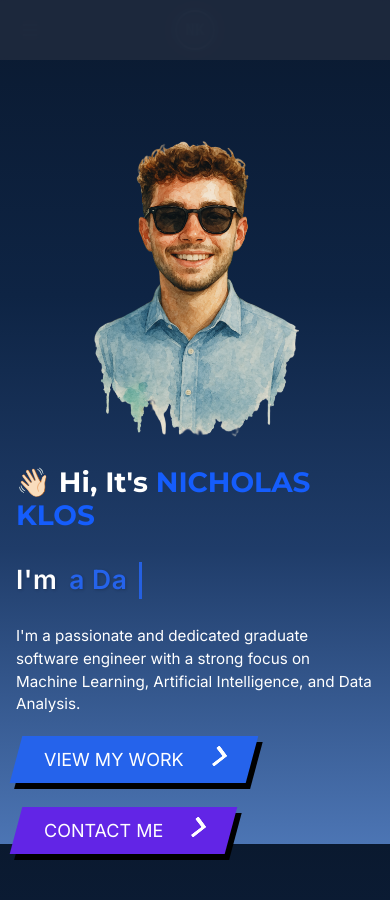
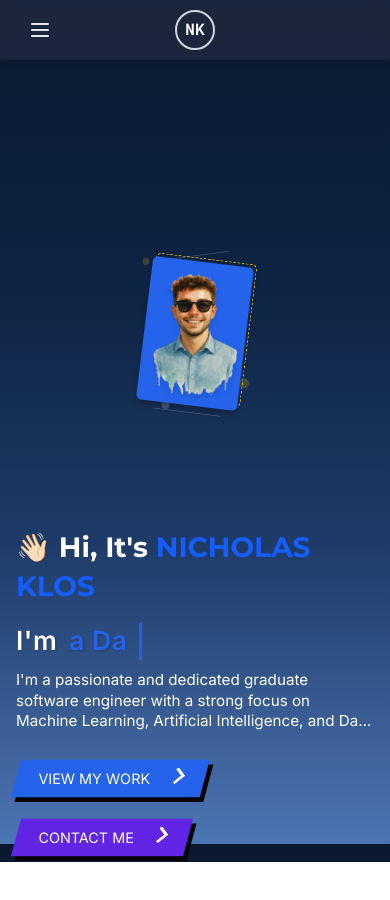
Before and after one commit to nickklos10/Nicholas-Klos-portfolio, a Next.js app: page / in a window 390 px wide. Shown: the top 900 px of the page. After the commit the page ends 862 px from the top, so only its background shows below. Built offline with nearby package versions, Linux system fonts and the light colour scheme.

Commit message:
Final adjustments: reduced size on mobile, improved spacing on desktop

```diff
--- a/package.json
+++ b/package.json
@@ -12,6 +12,7 @@
   "dependencies": {
     "@emailjs/browser": "^4.4.1",
     "@types/styled-components": "^5.1.34",
+    "@vercel/speed-insights": "^1.2.0",
     "framer-motion": "^12.7.4",
     "lucide-react": "^0.501.0",
     "next": "15.3.0",
--- a/src/app/about/page.tsx
+++ b/src/app/about/page.tsx
@@ -9,7 +9,7 @@ export default function About() {
   useEffect(() => setIsMounted(true), []);
 
   return (
-    <div className="min-h-screen flex flex-col items-center relative px-4 sm:px-6 pt-6 sm:pt-12 overflow-hidden">
+    <div className="min-h-screen flex flex-col items-center relative px-4 sm:px-6 pt-16 sm:pt-24 overflow-hidden">
       {/* Overlapping Titles - moderate spacing */}
       <div className="w-full text-center mb-16 sm:mb-24 md:mb-32 mt-8 sm:mt-16 relative">
         <h1 className="text-[12vw] font-bold text-white/5 absolute top-1/2 left-1/2 -translate-x-1/2 -translate-y-1/2 whitespace-nowrap">
--- a/src/app/page.tsx
+++ b/src/app/page.tsx
@@ -4,54 +4,124 @@ import Image from "next/image";
 import Link from "next/link";
 import TypeAnimation from "@/components/TypeAnimation";
 import AnimatedButton from "@/components/AnimatedButton";
+import styled from "styled-components";
 
 export default function Home() {
   return (
-    <div className="h-[calc(100vh-4rem)] flex flex-col justify-center relative">
+    <div className="h-[calc(100vh-4rem)] flex flex-col justify-center relative pt-12 md:pt-4">
       {/* Hero Section */}
-      <section className="container mx-auto px-4 flex flex-col-reverse md:flex-row items-center justify-center h-full gap-6 md:gap-8">
-        <div className="md:w-1/2 max-w-2xl md:max-h-[80vh] flex flex-col">
-          <h1 className="text-3xl md:text-5xl font-bold mb-6 font-heading text-white">
+      <section className="container mx-auto px-4 flex flex-col-reverse md:flex-row items-center justify-center h-full gap-4 md:gap-12 pt-24 md:pt-0">
+        <div className="md:w-1/2 max-w-2xl md:max-h-[80vh] flex flex-col space-y-3 md:space-y-8">
+          <h1 className="text-xl md:text-5xl font-bold font-heading text-white">
             👋🏻 Hi, It's <span className="text-blue-600">NICHOLAS KLOS</span>
           </h1>
 
           {/* Typing animation */}
-          <div className="h-14 mb-3 font-heading">
+          <div className="h-10 md:h-14 font-heading">
             <TypeAnimation />
           </div>
 
-          <p className="text-base md:text-lg text-white mb-5 line-clamp-4 md:line-clamp-none">
+          <p className="text-xs md:text-lg text-white line-clamp-3 md:line-clamp-none">
             I'm a passionate and dedicated graduate software engineer with a
             strong focus on Machine Learning, Artificial Intelligence, and Data
             Analysis.
           </p>
-          <div className="flex flex-wrap gap-6 mt-auto mb-4">
-            <div>
+          <div className="flex flex-wrap gap-3 md:gap-6 mt-3 md:mt-8">
+            <div className="transform scale-80 md:scale-100 origin-left">
               <Link href="/projects">
                 <AnimatedButton text="VIEW MY WORK" color="blue" />
               </Link>
             </div>
 
-            <div>
+            <div className="transform scale-80 md:scale-100 origin-left">
               <Link href="/contact">
                 <AnimatedButton text="CONTACT ME" color="purple" />
               </Link>
             </div>
           </div>
         </div>
-        <div className="md:w-1/3 flex justify-center">
-          <div className="w-52 md:w-72 max-w-sm">
+        <div className="md:w-1/3 flex justify-center mb-2 md:mb-0">
+          <StyledPortraitContainer className="scale-65 md:scale-100">
+            {/* Decorative elements */}
+            <div className="absolute w-4 h-4 bg-yellow-400/20 rounded-full -top-2 -left-1"></div>
+            <div className="absolute w-6 h-6 bg-yellow-400/20 rounded-full bottom-10 -right-2"></div>
+            <div className="absolute w-3 h-3 bg-white/20 rounded-full top-10 -right-3"></div>
+            <div className="absolute w-5 h-5 bg-white/20 rounded-full -bottom-2 left-10"></div>
+
+            {/* Diagonal lines */}
+            <div className="absolute h-px w-32 bg-white/30 -rotate-7 -top-4 right-10"></div>
+            <div className="absolute h-px w-40 bg-white/30 rotate-7 -bottom-4 left-5"></div>
+
+            {/* Back frame */}
+            <div className="frame-back"></div>
+
+            {/* Front frame */}
+            <div className="frame-front">
+              <div className="image-container">
                 <Image
                   src="/Me_SunG.png"
                   alt="Watercolor portrait of Nicholas Klos"
                   width={500}
                   height={600}
                   priority
-              className="w-full h-auto profile-image"
+                  className="profile-image"
                 />
               </div>
+            </div>
+          </StyledPortraitContainer>
         </div>
       </section>
     </div>
   );
 }
+
+const StyledPortraitContainer = styled.div`
+  position: relative;
+  width: 100%;
+  max-width: 320px;
+
+  /* Add custom scaling for mobile */
+  @media (max-width: 768px) {
+    max-width: 240px;
+    transform: scale(0.65);
+  }
+
+  .frame-back {
+    position: absolute;
+    top: -8px;
+    right: -8px;
+    bottom: 8px;
+    left: 8px;
+    border: 2px dashed #facc15;
+    border-radius: 12px;
+    transform: rotate(7deg);
+    z-index: 0;
+  }
+
+  .frame-front {
+    position: relative;
+    padding: 15px;
+    background: #2563eb;
+    transform: rotate(7deg);
+    box-shadow: 0 10px 15px -3px rgba(0, 0, 0, 0.3);
+    border: 4px solid #2563eb;
+    border-radius: 12px;
+    z-index: 1;
+
+    .image-container {
+      transform: rotate(-7deg);
+      overflow: hidden;
+      width: 100%;
+      height: 100%;
+      border-radius: 8px;
+
+      .profile-image {
+        width: 100%;
+        height: auto;
+        object-fit: cover;
+        display: block;
+        filter: drop-shadow(0 10px 8px rgba(0, 0, 0, 0.1));
+      }
+    }
+  }
+`;
--- a/src/app/projects/page.tsx
+++ b/src/app/projects/page.tsx
@@ -109,7 +109,7 @@ const projects = [
 
 export default function Projects() {
   return (
-    <div className="container mx-auto px-4 py-12">
+    <div className="container mx-auto px-4 py-12 pt-24 md:pt-28">
       <h1 className="text-4xl font-bold mb-8 text-center">My Projects</h1>
       <p className="text-gray-600 dark:text-gray-400 max-w-3xl mx-auto text-center mb-12">
         Here are some of the projects I've worked on. Each project represents a
--- a/src/components/Navbar.tsx
+++ b/src/components/Navbar.tsx
@@ -7,10 +7,7 @@ import { usePathname } from "next/navigation";
 const Navbar = () => {
   const [isOpen, setIsOpen] = useState(false);
   const [scrolled, setScrolled] = useState(false);
-  const [hidden, setHidden] = useState(false);
-  const lastScrollY = useRef(0);
   const pathname = usePathname();
-  const scrollTimer = useRef<NodeJS.Timeout | null>(null);
 
   // Close mobile menu when clicking outside
   const menuRef = useRef<HTMLDivElement>(null);
@@ -40,54 +37,21 @@ const Navbar = () => {
     setIsOpen(false);
   }, [pathname]);
 
-  // Modified scroll handler with debounce
+  // Simpler scroll handler that only toggles background transparency
   useEffect(() => {
     const handleScroll = () => {
-      const currentScrollY = window.scrollY;
-      const isMobile = window.innerWidth < 768;
-
-      // Always show navbar on mobile devices
-      if (isMobile) {
-        setHidden(false);
-        setScrolled(currentScrollY > 10);
-        return;
-      }
-
-      // Desktop behavior
-      if (currentScrollY > 50) {
+      if (window.scrollY > 20) {
         setScrolled(true);
       } else {
         setScrolled(false);
       }
-
-      // Only hide header on desktop
-      if (currentScrollY > lastScrollY.current && currentScrollY > 100) {
-        setHidden(true);
-      } else {
-        setHidden(false);
-      }
-
-      lastScrollY.current = currentScrollY;
     };
 
-    // Debounced scroll handler for better performance
-    const debouncedScroll = () => {
-      if (scrollTimer.current) {
-        clearTimeout(scrollTimer.current);
-      }
+    // Initial call
+    handleScroll();
 
-      scrollTimer.current = setTimeout(() => {
-        handleScroll();
-      }, 10);
-    };
-
-    window.addEventListener("scroll", debouncedScroll, { passive: true });
-    return () => {
-      if (scrollTimer.current) {
-        clearTimeout(scrollTimer.current);
-      }
-      window.removeEventListener("scroll", debouncedScroll);
-    };
+    window.addEventListener("scroll", handleScroll);
+    return () => window.removeEventListener("scroll", handleScroll);
   }, []);
 
   const linkClasses = (path: string) => {
@@ -105,15 +69,18 @@ const Navbar = () => {
   };
 
   return (
+    <header className="w-full fixed top-0 left-0 right-0 z-[9999]">
       <nav
-      className={`text-gray-300 bg-slate-800/90 backdrop-blur-md transition-all duration-300 z-40 sticky top-0 md:${
-        hidden ? "-translate-y-full" : "translate-y-0"
-      }`}
-      style={{ height: "60px" }}
+        className={`w-full ${
+          scrolled ? "bg-slate-800/95" : "bg-slate-800/90"
+        } backdrop-blur-sm shadow-md`}
+        style={{ minHeight: "60px" }}
       >
-      <div className="max-w-6xl mx-auto px-3 md:px-4 h-full">
-        <div className="flex justify-between items-center h-full">
-          {/* Left - Navigation Links */}
+        <div
+          className="max-w-6xl mx-auto px-4 h-full flex items-center justify-between"
+          style={{ minHeight: "60px" }}
+        >
+          {/* Left - Navigation Links (Desktop only) */}
           <div className="hidden md:flex space-x-4">
             <Link href="/" className={linkClasses("/")}>
               Home
@@ -130,11 +97,7 @@ const Navbar = () => {
           </div>
 
           {/* Center - Logo */}
-          <div
-            className={`flex-shrink-0 absolute left-1/2 transform -translate-x-1/2 transition-all duration-300 ${
-              scrolled ? "opacity-0 -translate-y-10" : "opacity-100"
-            }`}
-          >
+          <div className="flex-shrink-0 absolute left-1/2 transform -translate-x-1/2 transition-all duration-300">
             <div className="group w-10 h-10 md:w-12 md:h-12 bg-transparent rounded-full flex items-center justify-center overflow-hidden transition-all duration-300 border-2 border-gray-300 hover:border-blue-500">
               <span className="logo-text text-white text-base md:text-xl transition-colors duration-300">
                 NK
@@ -142,8 +105,8 @@ const Navbar = () => {
             </div>
           </div>
 
-          {/* Right - Social Icons */}
-          <div className="hidden md:flex items-center space-x-4 pr-4">
+          {/* Right - Social Icons (Desktop only) */}
+          <div className="hidden md:flex items-center space-x-4">
             {/* X Icon */}
             <a
               href="https://x.com/klos_nicholas"
@@ -185,17 +148,33 @@ const Navbar = () => {
             </a>
           </div>
 
-          {/* Mobile menu button */}
+          {/* Mobile menu button (Mobile only) */}
           <div className="md:hidden flex items-center">
             <button
               ref={buttonRef}
               onClick={() => setIsOpen(!isOpen)}
-              className="inline-flex items-center justify-center p-2 rounded-md text-gray-300 focus:outline-none"
-              aria-label="Toggle menu"
+              className="inline-flex items-center justify-center p-3 rounded-lg text-gray-200 hover:bg-slate-700 active:bg-slate-600 focus:outline-none"
+              aria-expanded={isOpen}
+              aria-label="Toggle navigation menu"
             >
+              <span className="sr-only">Menu</span>
+              {isOpen ? (
                 <svg
-                className={`h-5 w-5 ${isOpen ? "hidden" : "block"}`}
-                xmlns="http://www.w3.org/2000/svg"
+                  className="h-6 w-6"
+                  fill="none"
+                  viewBox="0 0 24 24"
+                  stroke="currentColor"
+                >
+                  <path
+                    strokeLinecap="round"
+                    strokeLinejoin="round"
+                    strokeWidth={2}
+                    d="M6 18L18 6M6 6l12 12"
+                  />
+                </svg>
+              ) : (
+                <svg
+                  className="h-6 w-6"
                   fill="none"
                   viewBox="0 0 24 24"
                   stroke="currentColor"
@@ -207,33 +186,20 @@ const Navbar = () => {
                     d="M4 6h16M4 12h16M4 18h16"
                   />
                 </svg>
-              <svg
-                className={`h-5 w-5 ${isOpen ? "block" : "hidden"}`}
-                xmlns="http://www.w3.org/2000/svg"
-                fill="none"
-                viewBox="0 0 24 24"
-                stroke="currentColor"
-              >
-                <path
-                  strokeLinecap="round"
-                  strokeLinejoin="round"
-                  strokeWidth={2}
-                  d="M6 18L18 6M6 6l12 12"
-                />
-              </svg>
+              )}
             </button>
           </div>
         </div>
-      </div>
+      </nav>
 
-      {/* Mobile Menu */}
+      {/* Mobile Menu Dropdown */}
       <div
         ref={menuRef}
-        className={`md:hidden fixed top-[60px] left-0 right-0 z-30 bg-slate-800/95 backdrop-blur-md transform transition-transform duration-300 ease-in-out ${
-          isOpen ? "translate-y-0" : "-translate-y-full"
+        className={`md:hidden absolute w-full bg-slate-800 shadow-xl transition-all duration-300 ease-in-out ${
+          isOpen ? "opacity-100 visible" : "opacity-0 invisible"
         }`}
       >
-        <div className="px-4 py-3 space-y-2.5 border-t border-slate-700 max-h-[80vh] overflow-y-auto pb-16">
+        <div className="px-4 py-3 space-y-1 border-t border-slate-700">
           <Link
             href="/"
             className={mobileLinkClasses("/")}
@@ -270,7 +236,7 @@ const Navbar = () => {
             Contact
           </Link>
 
-          <div className="flex items-center space-x-5 pt-3 border-t border-slate-700 mt-3">
+          <div className="flex items-center space-x-5 pt-3 border-t border-slate-700 mt-3 pb-4">
             <a
               href="https://x.com/klos_nicholas"
               className="text-gray-300 hover:text-blue-400 transition-colors"
@@ -311,7 +277,7 @@ const Navbar = () => {
           </div>
         </div>
       </div>
-    </nav>
+    </header>
   );
 };
 
```
Also changed, not shown: src/app/contact/page.tsx (+163 -94 lines), src/lib/GlobalStyles.tsx (added, +20 -0 lines), src/lib/registry.tsx (added, +29 -0 lines), public/grain-texture.png (added), 1 other file (tests, documents, lock files or other folders). Lines whose indentation alone changed are shown as unchanged.
